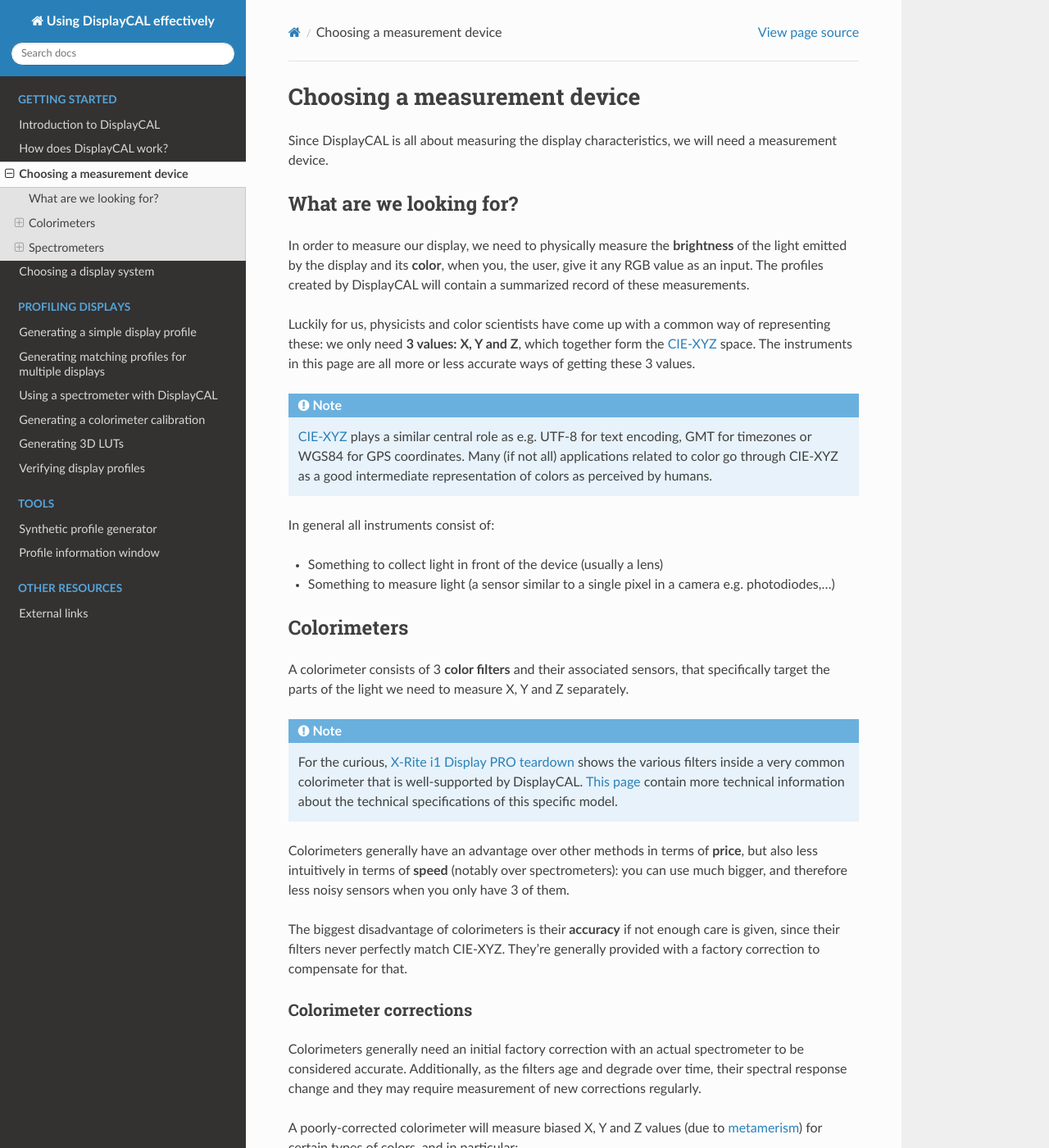
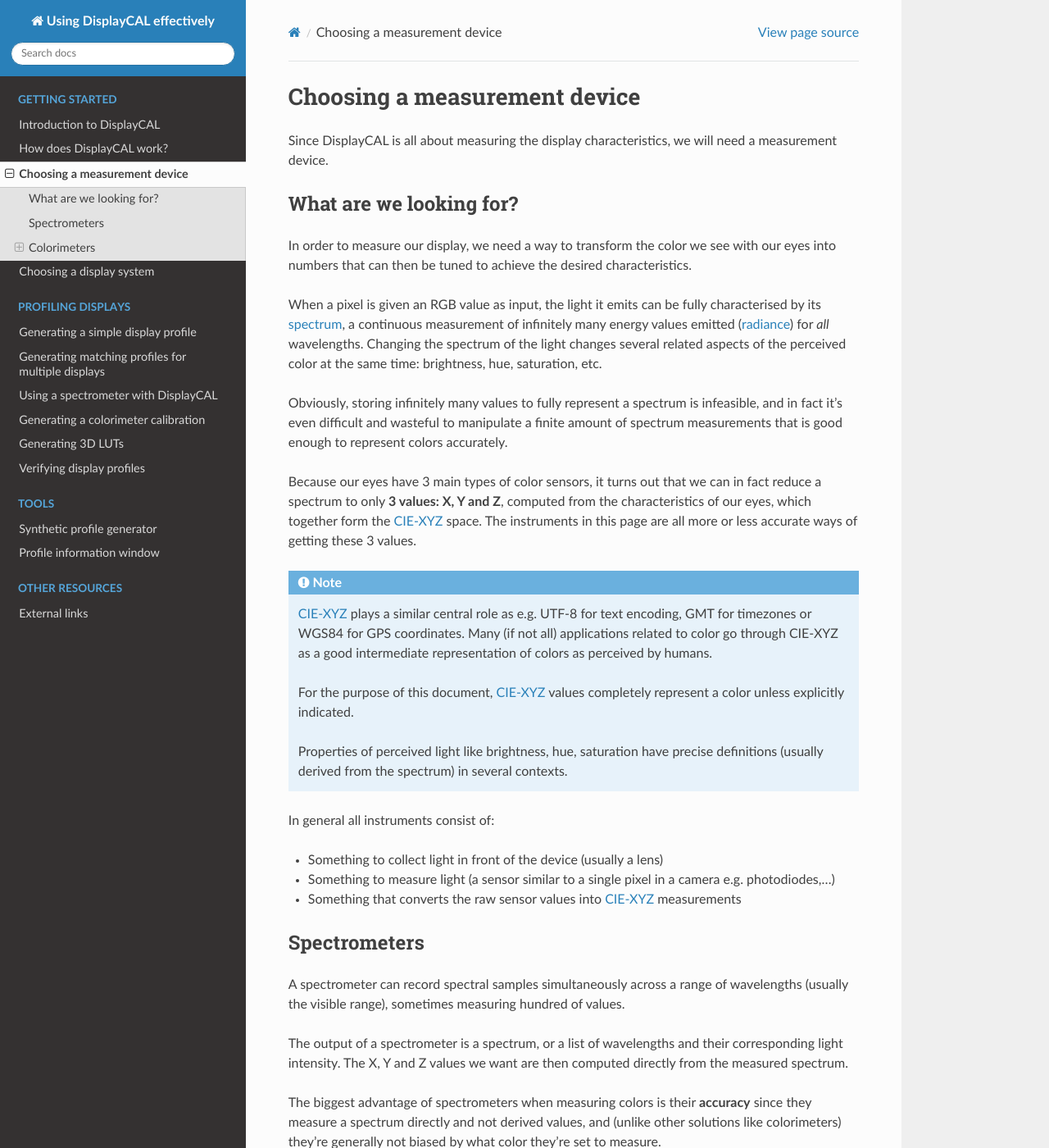
Before and after one commit to fxthomas/displaycal-help, a Sphinx documentation site: the page built from source/measurement_devices.rst, in a window 1280 px wide and 1400 px high. Shown: the whole window at 82% size. Built offline with Sphinx 7.4.7 and the Read the Docs theme 2.0.0, drawn with Linux system fonts in a browser that asks for light colours; some of the changed text lies outside the part shown.

Commit message:
Flesh out more details about colorimeters and spectrometers

```diff
--- a/source/measurement_devices.rst
+++ b/source/measurement_devices.rst
@@ -6,13 +6,24 @@
 What are we looking for?
 ------------------------
 
-In order to measure our display, we need to physically measure the **brightness** of the light emitted by the display
-and its **color**, when you, the user, give it any RGB value as an input. The profiles created by DisplayCAL will
-contain a summarized record of these measurements.
+In order to measure our display, we need a way to transform the color we see with our eyes into
+numbers that can then be tuned to achieve the desired characteristics.
 
-Luckily for us, physicists and color scientists have come up with a common way of representing
-these: we only need **3 values: X, Y and Z**, which together form the CIE-XYZ_ space. The
-instruments in this page are all more or less accurate ways of getting these 3 values.
+When a pixel is given an RGB value as input, the light it emits can be fully characterised by its
+spectrum_, a continuous measurement of infinitely many energy values emitted (radiance_) for *all*
+wavelengths. Changing the spectrum of the light changes several related aspects of the perceived
+color at the same time: brightness, hue, saturation, etc.
+
+.. note::
+
+Obviously, storing infinitely many values to fully represent a spectrum is infeasible, and in fact
+it's even difficult and wasteful to manipulate a finite amount of spectrum measurements that is good
+enough to represent colors accurately.
+
+Because our eyes have 3 main types of color sensors, it turns out that we can in fact reduce a
+spectrum to only **3 values: X, Y and Z**, computed from the characteristics of our eyes, which
+together form the CIE-XYZ_ space. The instruments in this page are all more or less accurate ways of
+getting these 3 values.
 
 .. note::
 
@@ -20,10 +31,37 @@
    for GPS coordinates. Many (if not all) applications related to color go through CIE-XYZ as a good
    intermediate representation of colors as perceived by humans.
 
+   For the purpose of this document, CIE-XYZ_ values completely represent a color unless explicitly
+   indicated.
+
+   Properties of perceived light like brightness, hue, saturation have precise definitions (usually
+   derived from the spectrum) in several contexts.
+
 In general all instruments consist of:
 
 * Something to collect light in front of the device (usually a lens)
 * Something to measure light (a sensor similar to a single pixel in a camera e.g. photodiodes,...)
+* Something that converts the raw sensor values into CIE-XYZ_ measurements
+
+Spectrometers
+-------------
+
+A spectrometer can record spectral samples simultaneously across a range of wavelengths (usually the
+visible range), sometimes measuring hundred of values.
+
+The output of a spectrometer is a spectrum, or a list of wavelengths and their corresponding light
+intensity. The X, Y and Z values we want are then computed directly from the measured spectrum.
+
+The biggest advantage of spectrometers when measuring colors is their **accuracy** since they
+measure a spectrum directly and not derived values, and (unlike other solutions like colorimeters)
+they're generally not biased by what color they're set to measure.
+
+The largest disadvantage is their **cost**. Another disadvantage is their **measurement speed**
+(especially for dark colors). They're also somewhat more **complex**: the spectrum they measure
+needs to be accurate enough for all wavelengths and not just 3 values.
+
+DisplayCAL will generally use a spectrometer just like a colorimeter, except when generating a
+colorimeter correction.
 
 Colorimeters
 ------------
@@ -38,13 +76,14 @@
    <https://displaycalibrations.com/x-rite_i1_measurement_solutions_info.html>`_ contain more technical information
    about the technical specifications of this specific model.
 
-Colorimeters generally have an advantage over other methods in terms of **price**, but also less
-intuitively in terms of **speed** (notably over spectrometers): you can use much bigger, and
-therefore less noisy sensors when you only have 3 of them.
+Colorimeters generally have an advantage over other methods in terms of **price**, but also in terms
+of **speed**: you can use much bigger, and therefore less noisy sensors when you only have 3 of
+them.
 
 The biggest disadvantage of colorimeters is their **accuracy** if not enough care is given, since
-their filters never perfectly match CIE-XYZ. They're generally provided with a factory correction to
-compensate for that.
+their filters never perfectly match CIE-XYZ. Most models ship with a factory correction to
+compensate for that, but this means they also require a spectrometer from time to time to refresh
+that correction.
 
 .. note::
 
@@ -64,10 +103,16 @@
   biased differently, making comparisons and accurate profiling very difficult or even
   impossible.
 
-There are several types of corrections, with at least 2 being widely use in commercial colorimeters:
+There are several types of corrections, with at least 2 being widely use in commercial colorimeters
+and supported by DisplayCAL:
 
-* **Correction matrixes**
-* **Spectral measurements**
+* **Correction matrixes**: We compute a simple linear relationship exists between the 3 channels of
+  the colorimeter and the 3 X, Y, Z channels in CIE-XYZ. Such a correction needs to be measured for
+  every combination of colorimeter and display panel.
+
+* **Spectral measurements**: Some higher-end colorimeters provide measurements of spectral
+  sensitivity of their filters. This correction lets us reuse existing display panel measurements
+  (such as from technical specifications or an online database) with several colorimeters.
 
 Colorimeter technologies
 ~~~~~~~~~~~~~~~~~~~~~~~~
@@ -75,24 +120,8 @@
 Examples of supported colorimeters
 ~~~~~~~~~~~~~~~~~~~~~~~~~~~~~~~~~~
 
-Spectrometers
--------------
-
-A spectrometer is a much more complex (and expensive!) machine that can record simultaneously an
-entire spectrum, sometimes measuring hundred of values inside a range of visible light wavelengths.
-
-The output of a spectrometer is a spectrum, or a list of wavelengths and their corresponding light
-intensity. The X, Y and Z values we want are then computed directly from the measured spectrum.
-
-Usage in DisplayCAL
-~~~~~~~~~~~~~~~~~~~
-
-DisplayCAL will generally use a spectrometer in colorimeter mode, except when:
-
-* Generating a colorimeter correction
-
-Examples of supported spectrometers
-~~~~~~~~~~~~~~~~~~~~~~~~~~~~~~~~~~~
-
+.. _spectrum: https://en.wikipedia.org/wiki/Electromagnetic_spectrum
 .. _CIE-XYZ: https://en.wikipedia.org/wiki/CIE_1931_color_space
 .. _metamerism: https://en.wikipedia.org/wiki/Metamerism_(colorç)
+.. _luminance: https://en.wikipedia.org/wiki/Luminance
+.. _radiance: https://en.wikipedia.org/wiki/Radiance
```
